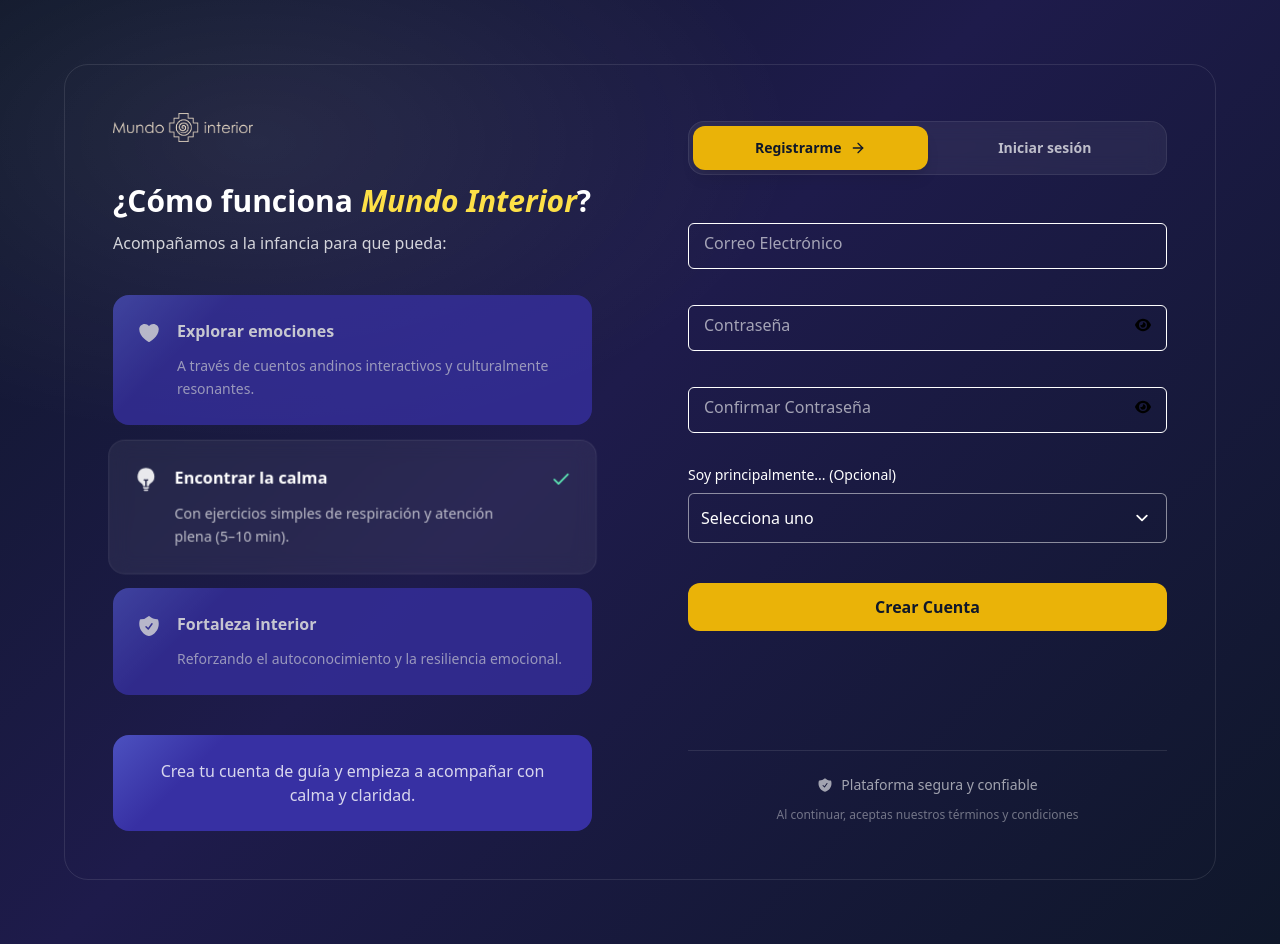
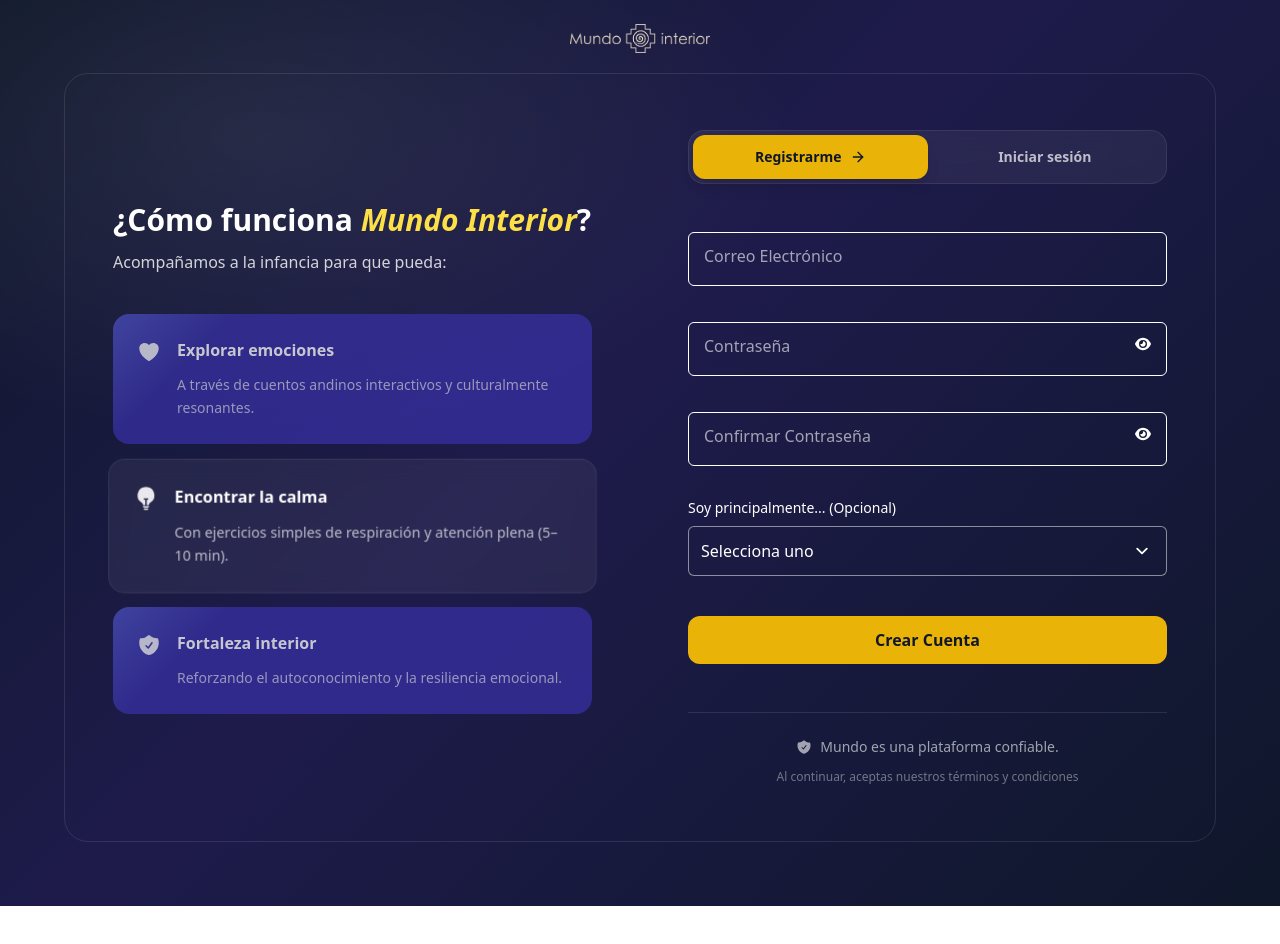
Before and after one commit to and27/mundo, a Next.js app: page /register in a window 1280 px wide. After the commit the page ends 906 px from the top, so only its background shows below. Built offline with nearby package versions, Linux system fonts and the light colour scheme.

Commit message:
fix(ui): fix sidebar mobile colors and spacing

```diff
--- a/src/app/globals.css
+++ b/src/app/globals.css
@@ -457,6 +457,11 @@ body {
   .mi-section {
     padding-top: var(--space-24); /* 96px */
     padding-bottom: var(--space-24);
+
+    @media screen and (max-width: 600px) {
+      padding-top: var(--space-10);
+      padding-bottom: var(--space-10);
+    }
   }
 
   .mi-section-header {
--- a/src/app/register/page.tsx
+++ b/src/app/register/page.tsx
@@ -7,6 +7,8 @@ import { FiArrowRight } from "react-icons/fi";
 import LoginForm from "@/components/auth/LoginForm";
 import RegisterForm from "@/components/auth/RegisterForm";
 import InfoPanel from "@/components/auth/AuthInfoPanel";
+import Link from "next/link";
+import Image from "next/image";
 
 export default function AuthPage() {
   const [activeTab, setActiveTab] = useState<"register" | "login">("register");
@@ -37,11 +39,22 @@ export default function AuthPage() {
         transition={{ duration: 0.5, ease: "easeOut" }}
         className="w-full max-w-6xl"
       >
-        <div className="rounded-3xl border border-white/10 overflow-hidden">
+        <div className="mx-auto flex justify-center mb-2 md:mb-5 md:-mt-10">
+          <Link href="/" aria-label="Ir al inicio">
+            <Image
+              src="/images/logo-mundo.png"
+              width={140}
+              height={140}
+              alt="Mundo Interior"
+              priority
+            />
+          </Link>
+        </div>
+        <div className="rounded-3xl md:border border-white/10 overflow-hidden">
           <div className="flex flex-col lg:flex-row min-h-[640px]">
             <InfoPanel activeTab={activeTab} />
 
-            <section className="flex-1 px-6 py-10 lg:px-12 lg:py-14 flex flex-col">
+            <section className="flex-1 px-0 md:px-6 py-10 lg:px-12 lg:py-14 flex flex-col">
               <header className="mi-stack-md mb-12">
                 <div className="flex rounded-2xl p-1 mi-surface-soft">
                   {(["register", "login"] as const).map((tab) => {
@@ -52,7 +65,7 @@ export default function AuthPage() {
                         onClick={() => handleTabChange(tab)}
                         disabled={isLoading}
                         className={[
-                          "relative flex-1 py-3 px-6 rounded-xl text-sm font-semibold transition-all",
+                          "relative flex-1 py-3 px-2 md:px-6 rounded-xl text-sm font-semibold transition-all",
                           isActive
                             ? "mi-cta-primary shadow-lg"
                             : "text-white/70 hover:text-white hover:mi-accent-soft",
@@ -99,7 +112,7 @@ export default function AuthPage() {
               <footer className="mt-12 pt-6 border-t border-white/10 mi-stack-sm text-center">
                 <div className="flex items-center justify-center gap-2 text-white/60 text-sm">
                   <HiShieldCheck className="w-4 h-4" />
-                  <span>Plataforma segura y confiable</span>
+                  <span>Mundo es una plataforma confiable.</span>
                 </div>
                 <p className="text-white/40 text-xs">
                   Al continuar, aceptas nuestros términos y condiciones
--- a/src/components/assistant/InputForm.tsx
+++ b/src/components/assistant/InputForm.tsx
@@ -55,7 +55,7 @@ export default function InputForm({
   };
 
   return (
-    <div className="max-w-4xl px-20 mi-stack-md">
+    <div className="max-w-4xl px-5 md:px-20 mi-stack-md">
       {/* Suggestions header */}
       <button
         onClick={() => setIsExpanded(!isExpanded)}
--- a/src/components/auth/AuthInfoPanel.tsx
+++ b/src/components/auth/AuthInfoPanel.tsx
@@ -1,9 +1,6 @@
 import { memo, useEffect, useState } from "react";
 import { HiHeart, HiLightBulb, HiShieldCheck } from "react-icons/hi2";
-import { motion, AnimatePresence } from "framer-motion";
-import { FiCheck } from "react-icons/fi";
-import Link from "next/link";
-import Image from "next/image";
+import { motion } from "framer-motion";
 
 const benefits = [
   {
@@ -41,15 +38,6 @@ const InfoPanel: React.FC<InfoPanelProps> = memo(({ activeTab }) => {
 
   return (
     <div className="hidden md:flex flex-1 p-12 flex-col justify-center gap-10">
-      <Link href="/" aria-label="Ir al inicio">
-        <Image
-          src="/images/logo-mundo.png"
-          width={140}
-          height={140}
-          alt="Mundo Interior"
-          priority
-        />
-      </Link>
       <motion.header
         initial={{ opacity: 0, x: -16 }}
         animate={{ opacity: 1, x: 0 }}
@@ -97,36 +85,10 @@ const InfoPanel: React.FC<InfoPanelProps> = memo(({ activeTab }) => {
                   </p>
                 </div>
               </div>
-
-              <AnimatePresence>
-                {active && (
-                  <motion.div
-                    initial={{ scale: 0, opacity: 0 }}
-                    animate={{ scale: 1, opacity: 1 }}
-                    exit={{ scale: 0, opacity: 0 }}
-                    className="text-emerald-300 pt-1"
-                  >
-                    <FiCheck className="w-5 h-5" />
-                  </motion.div>
-                )}
-              </AnimatePresence>
             </motion.div>
           );
         })}
       </div>
-
-      <motion.div
-        initial={{ opacity: 0 }}
-        animate={{ opacity: 1 }}
-        transition={{ delay: 0.6 }}
-        className="mi-card p-6 text-center"
-      >
-        <p className="text-white/80">
-          {activeTab === "register"
-            ? "Crea tu cuenta de guía y empieza a acompañar con calma y claridad."
-            : "Inicia sesión para continuar este camino de acompañamiento."}
-        </p>
-      </motion.div>
     </div>
   );
 });
--- a/src/components/auth/LoginForm.tsx
+++ b/src/components/auth/LoginForm.tsx
@@ -78,7 +78,7 @@ const LoginForm: React.FC = () => {
     <form onSubmit={handleSubmit} className="flex flex-col gap-5">
       {apiFeedback && (
         <div
-          className={`p-3 rounded-md text-sm ${
+          className={`my-5 p-3 rounded-md text-sm ${
             apiFeedback.type === "success"
               ? "bg-green-100 border border-green-400 text-green-700"
               : "bg-red-100 border border-red-400 text-red-700"
@@ -89,7 +89,7 @@ const LoginForm: React.FC = () => {
         </div>
       )}
       <InputWithLabel
-        label="Correo Electrónico o Usuario"
+        label="Correo Electrónico"
         name="email"
         type="text"
         value={loginData.email}
--- a/src/components/dashboard/GeneratedStories.tsx
+++ b/src/components/dashboard/GeneratedStories.tsx
@@ -31,7 +31,7 @@ export default function GeneratedStories() {
     }
 
     return (
-      <div className="max-w-5xl px-20 mi-stack-md">
+      <div className="max-w-5xl md:px-20 mi-stack-md">
         <div className="mi-section-header flex flex-col md:flex-row items-start md:items-center justify-between gap-4">
           <nav className="flex items-center gap-2 text-sm text-neutral-500">
             <button
@@ -64,7 +64,7 @@ export default function GeneratedStories() {
   }
 
   return (
-    <div className="max-w-4xl px-20 mi-stack-md">
+    <div className="max-w-4xl px-5 md:px-20 mi-stack-md">
       <div className="mi-section-header">
         <h1 className="text-xl md:text-3xl tracking-tight font-extrabold text-neutral-800 mi-section-title">
           {"Tu biblioteca de cuentos".toUpperCase()}
--- a/src/components/dashboard/ProgramCatalogSection.tsx
+++ b/src/components/dashboard/ProgramCatalogSection.tsx
@@ -21,7 +21,7 @@ export default function ProgramCatalogSection() {
   }
 
   return (
-    <div className="px-20 mi-stack-lg">
+    <div className="px-5 md:px-20 mi-stack-lg">
       <ProgramHero
         title="Emociones en Acción"
         subtitle="Desarrolla el idioma de las emociones · 8 a 12 años"
--- a/src/components/program/LessonView.tsx
+++ b/src/components/program/LessonView.tsx
@@ -40,7 +40,7 @@ export default function LessonView() {
   const story = rioEmocionesAmaruStory;
 
   return (
-    <div className="max-w-3xl px-20 mi-stack-lg">
+    <div className="max-w-3xl px-5 md:px-20 mi-stack-lg">
       <button
         onClick={() =>
           router.push("/parentDashboard?section=program&view=modules")
--- a/src/components/program/ProgramLessonList.tsx
+++ b/src/components/program/ProgramLessonList.tsx
@@ -52,7 +52,7 @@ export default function ProgramLessonsList() {
   const router = useRouter();
 
   return (
-    <div className="max-w-4xl px-20 mi-stack-lg">
+    <div className="max-w-4xl px-5 md:px-20 mi-stack-lg">
       <header className="mi-section-header">
         <h1 className="text-3xl md:text-4xl tracking-tight font-extrabold text-neutral-800 mi-section-title">
           Emociones en Acción
--- a/src/components/ui/InputWithLabel.tsx
+++ b/src/components/ui/InputWithLabel.tsx
@@ -29,7 +29,7 @@ const InputWithLabel: React.FC<InputLabelProps> = ({
   return (
     <div className="relative w-full mb-4">
       <input
-        className={`text-sm md:text-base peer border text-white  py-2.5 px-4 rounded-md w-full placeholder-transparent focus:outline-none focus:ring-2 focus:ring-yellow-500 ${
+        className={`text-sm md:text-base peer border text-white py-3.5 px-4 rounded-md w-full placeholder-transparent focus:outline-none focus:ring-2 focus:ring-yellow-500 ${
           error ? "border-red-500" : ""
         } ${className}`}
         type={inputType}
@@ -43,7 +43,7 @@ const InputWithLabel: React.FC<InputLabelProps> = ({
         htmlFor={name}
         className={`
           px-2 rounded absolute -left-2 -top-6 text-sm text-white transition-all
-          peer-placeholder-shown:top-2 peer-placeholder-shown:left-2 md:peer-placeholder-shown:text-base
+          peer-placeholder-shown:top-3 peer-placeholder-shown:left-2 md:peer-placeholder-shown:text-base
           peer-focus:-top-6 peer-focus:-left-2 peer-focus:text-sm
            peer-focus:text-white peer-placeholder-shown:text-white/60
 
@@ -53,11 +53,11 @@ const InputWithLabel: React.FC<InputLabelProps> = ({
       </label>
       {type === "password" && (
         <button
-          type="button" // Important: type="button" to prevent form submission
-          className="bg-transparent p-0 absolute right-4 top-3 text-icon-color" // text-icon-color is a placeholder
-          onClick={togglePasswordVisibility} // Call the toggle function
+          type="button"
+          className="bg-transparent p-0 absolute right-4 top-3.5 text-icon-color"
+          onClick={togglePasswordVisibility}
         >
-          <FaEye />
+          <FaEye color="white" />
         </button>
       )}
       {error && (
--- a/src/components/welcome/WelcomeExperience.tsx
+++ b/src/components/welcome/WelcomeExperience.tsx
@@ -147,11 +147,11 @@ const ActionPanel: React.FC<ActionPanelProps> = memo(
                 w-full inline-flex items-center justify-center gap-3
                 px-6 py-3 rounded-xl font-semibold
                 glass-light text-white/80 hover:text-white
-                transition-colors
+                transition-colors underline
               "
             >
               <FiUsers className="w-5 h-5" />
-              <span>Soy padre o educador</span>
+              <span>Iniciar sesión</span>
             </Link>
           </motion.div>
         </motion.div>
@@ -177,7 +177,7 @@ export default function WelcomeExperience() {
         transition={{ duration: 0.6, ease: "easeOut" }}
         className="w-full max-w-5xl mx-auto"
       >
-        <div className="mi-surface-dark grid md:grid-cols-2 rounded-2xl">
+        <div className="border border-white/20 grid md:grid-cols-2 rounded-2xl">
           <WelcomePanel />
           <ActionPanel
             name={name}
```
Also changed, not shown: src/components/dashboard/Sidebar.tsx (+4 -4 lines).
